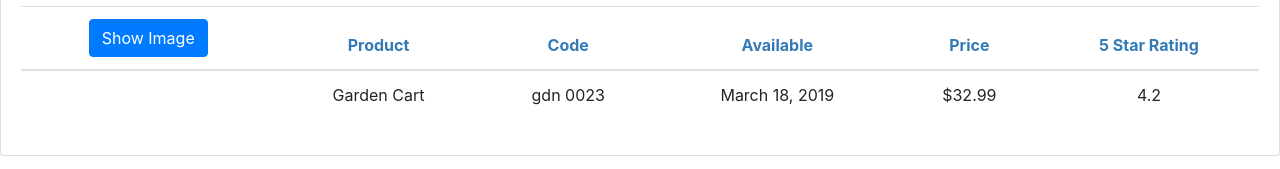
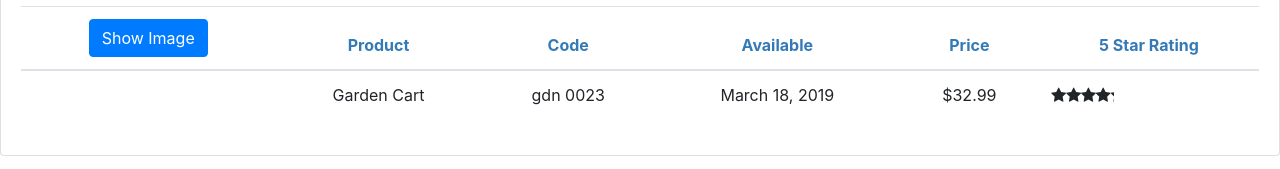
Before and after one commit to JMo911/angular-gettingstarted, an Angular app: page / in a window 1280 px wide. Shown: the part 202-371 px from the top of the page. Built offline with nearby package versions, Linux system fonts and the light colour scheme.

Commit message:
done with the nestedComponents module

```diff
--- a/src/app/app.module.ts
+++ b/src/app/app.module.ts
@@ -5,6 +5,7 @@
 import { AppComponent } from './app.component';
 import { ProductListComponent } from './products/product-list.component';
 import { ConvertToSpacesPipe } from './shared/convert-to-spaces.pipe';
+import { StarComponent } from './shared/star.component';
 
 //ATTACH THIS DECORATOR TO DEFINE AS AN ANGULAR CLASS
 @NgModule({
@@ -18,7 +19,8 @@
     //ALLOWS ANGULAR TO LOCATE IT'S SELECTOR
     AppComponent,
     ProductListComponent,
-    ConvertToSpacesPipe
+    ConvertToSpacesPipe,
+    StarComponent
   ],
 
   //DEFINE EXTERNAL MODULES THAT WE WANT TO HAVE AVAILABLE TO ALL OF THE COMPONENTS THAT BELONG TO THIS ANGULAR MODULE... COULD BE MODS PROVIDED BY ANGULAR, A 3RD PARTY, OR OUR OWN ANGULAR MODULES .. EVERY BROWSER MOD NEEDS THIS
--- a/src/app/products/product-list.component.html
+++ b/src/app/products/product-list.component.html
@@ -43,7 +43,9 @@
                       <td>{{product.productCode|lowercase | convertToSpaces: '-' }}</td>
                       <td>{{product.releaseDate}}</td>
                       <td>{{product.price|currency:'USD':'symbol':'1.2-2'}}</td>
-                      <td>{{product.starRating}}</td>
+                      <td>
+                          <pm-star [rating]='product.starRating'  (ratingClicked)='onRatingClicked($event)'></pm-star>
+                      </td>
                   </tr>
 
               </tbody>
--- a/src/app/products/product-list.component.ts
+++ b/src/app/products/product-list.component.ts
@@ -52,6 +52,10 @@
         this.listFilter = 'cart';
     }
 
+    onRatingClicked(message: string): void {
+        this.pageTitle = 'Product List: ' + message;
+    }
+
     performFilter(filterBy: string): IProduct[] {
         filterBy = filterBy.toLocaleLowerCase();
         return this.products.filter((product: IProduct) =>
--- a/src/app/shared/star.component.html
+++ b/src/app/shared/star.component.html
@@ -1,6 +1,7 @@
 <div class="crop"
      [style.width.px]="starWidth"
-     [title]="rating">
+     [title]="rating"
+     (click)='onClick()'>
   <div style="width: 75px">
     <span class="fa fa-star"></span>
     <span class="fa fa-star"></span>
--- /dev/null
+++ b/src/app/shared/star.component.ts
@@ -0,0 +1,21 @@
+import { Component, OnChanges, Input, Output, EventEmitter } from '@angular/core';
+
+@Component({
+    selector: 'pm-star',
+    templateUrl: './star.component.html',
+    styleUrls: ['./star.component.css']
+})
+export class StarComponent implements OnChanges{
+    @Input() rating: number;
+    starWidth: number;
+
+    @Output() ratingClicked: EventEmitter<string> =
+        new EventEmitter<string>();
+
+    ngOnChanges(): void {
+        this.starWidth = this.rating * 75 /5;
+    }
+    onClick(): void {
+        this.ratingClicked.emit(`the rating ${this.rating} was clicked!`)
+    }
+}
```
